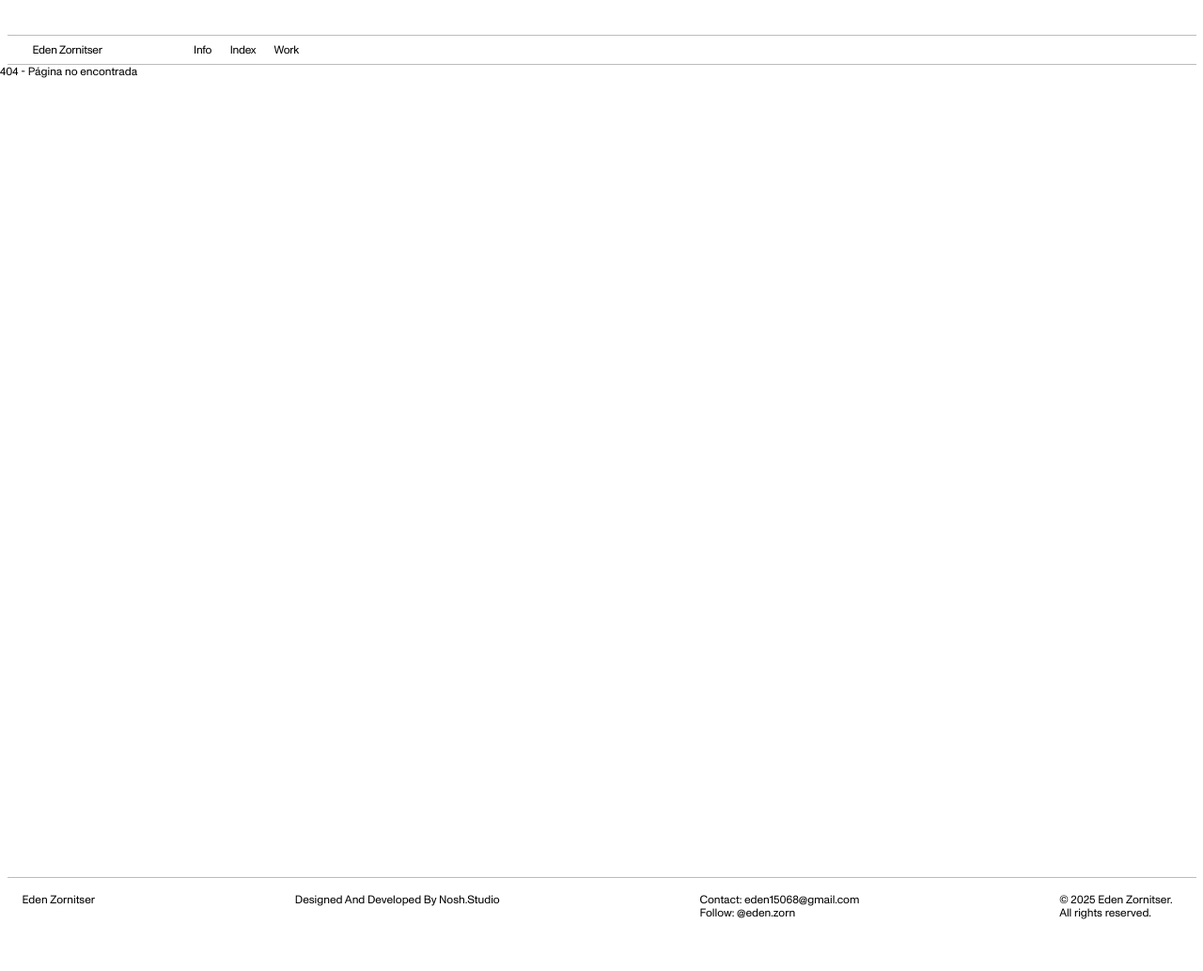
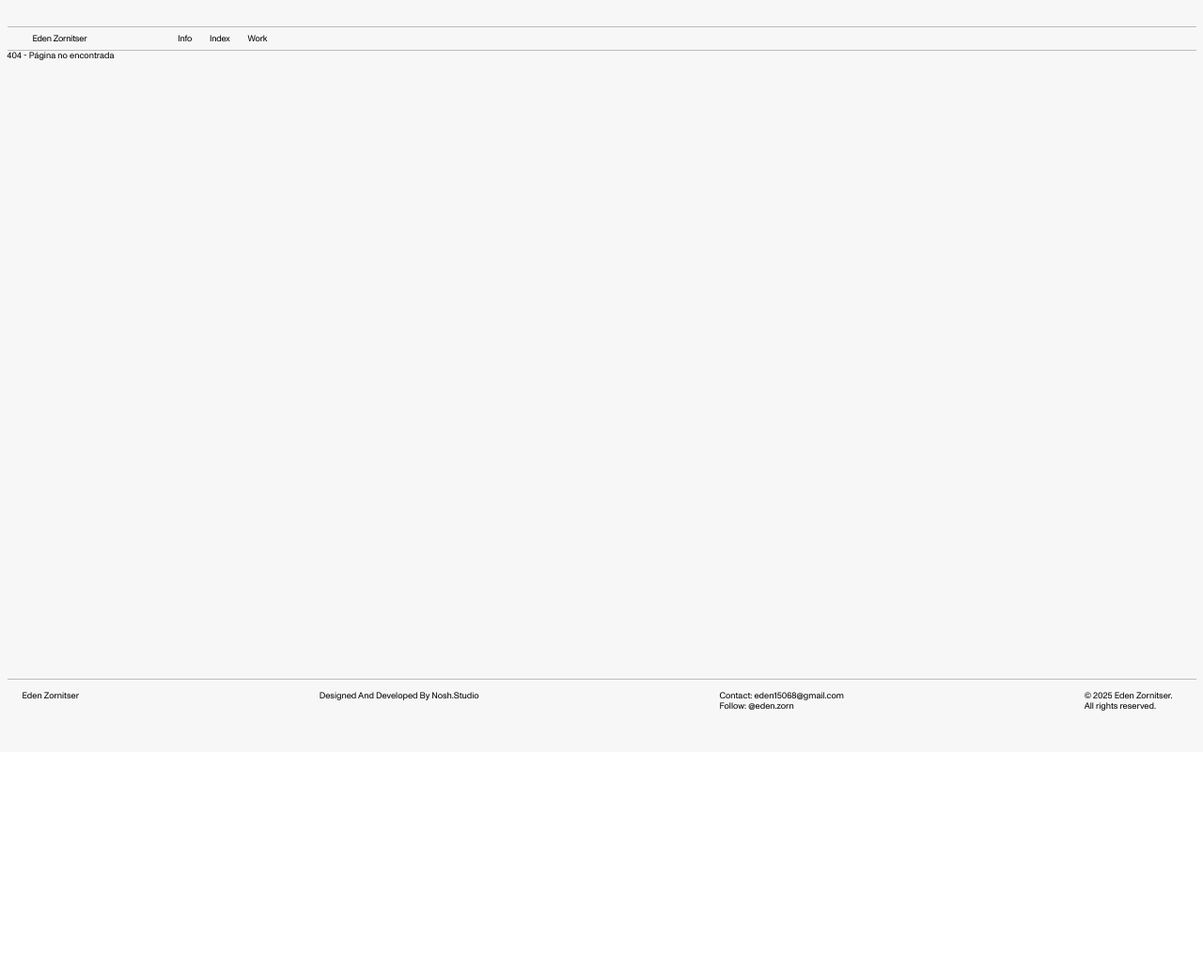
Before and after one commit to F-Capi/Eden, a website: page public/index.html in a window 1280 px wide. Shown: the whole page at 94% size. After the commit the page ends 800 px from the top, so only its background shows below. Drawn offline with Linux system fonts and the light colour scheme.

Commit message:
scroll deleted, all styles chance

```diff
--- a/package.json
+++ b/package.json
@@ -10,6 +10,7 @@
   "license": "ISC",
   "dependencies": {
     "cors": "^2.8.5",
+    "dotenv": "^16.4.5",
     "express": "^4.21.1"
   },
   "description": ""
--- a/public/css/common.css
+++ b/public/css/common.css
@@ -26,7 +26,7 @@
 }
 
 #content {
-    min-height: 864px;
+    min-height: 806px;
     position: relative;
 }
 
@@ -34,13 +34,11 @@
     margin: 0;
     border-top: 1px solid #BCBCBC;
     border-bottom: 1px solid #BCBCBC;
-    margin-top: 36.75px;
+    margin-top: 36.41px;
     padding:  8px 0;
     margin-left: 7.5px;
     margin-right: 7.5px;
 letter-spacing: -0.02em;
-
-
 }
 .nav a{
 
--- /dev/null
+++ b/public/css/new.css
@@ -0,0 +1,190 @@
+
+@font-face {
+    font-family: 'ABCMonumentGrotesk';
+    src: url('/fonts/ABCMonumentGrotesk-Regular-Trial.woff2?v=1') format('woff2'),
+    url('/fonts/ABCMonumentGrotesk-Regular-Trial.woff?v=1') format('woff');
+    font-weight: 400;
+    font-style: normal;
+}
+
+@font-face {
+    font-family: 'ABCMonumentGrotesk-Medium';
+    src: url('/fonts/ABCMonumentGrotesk-Medium-Trial.otf') format('opentype');
+    font-weight: 500;
+    font-style: normal;
+}
+*{
+    font-family: 'ABCMonumentGrotesk', sans-serif;
+    font-size: calc(12 / 1024 * 100vh);
+    font-weight: 400;
+    padding: 0;
+    margin: 0;
+    box-sizing: border-box;
+    text-decoration: none;
+    color: black;
+}
+html, body {
+    margin: 0;
+    padding: 0;
+    height: 100%;
+    overflow: hidden;
+      }
+
+
+  .main-container {
+    z-index: 0;
+    position: relative;
+    background-color: #F7F7F7;
+    height: 100vh;
+    width: 100vw;
+    display: flex;
+    flex-direction: column;
+    overflow: hidden;
+    padding-right: 7.5px;
+    padding-left: 7.5px;
+}
+header{
+    width: 100%;
+}
+.nav{
+    margin: 0;
+    border-top: 1px solid #BCBCBC;
+    border-bottom: 1px solid #BCBCBC;
+    margin-top: calc(36.41 / 1024 * 100vh);
+    padding: calc(8 / 1024 * 100vh) 0;
+
+letter-spacing: -0.02em;
+}
+.nav a{
+
+    margin-right: 17px;
+}
+.nav .home{
+    margin-left:26.95px;
+    margin-right:95px;
+}
+
+
+footer {
+    border-top: 1px solid #BCBCBC; /* Mantiene el borde superior */
+    padding-top: calc(16 / 1024 * 100vh); /* Padding superior adaptado a la altura del diseño base */
+}
+
+
+footer {
+    position: relative; /* Cambiado de absolute a relative */
+    border-top: 1px solid #BCBCBC;
+    padding-top: calc(16 / 1024 * 100vh);
+    display: flex;
+    justify-content: space-between;
+    height: calc(100 / 1024 * 100vh);
+    width: 100%;
+    margin-top: auto; /* Empuja el footer al final de .main-container */
+}
+
+
+footer .footer-section:nth-of-type(1) {
+    margin-left:16px;
+}
+
+footer .footer-section:nth-of-type(4) {
+    margin-right:25px;
+}
+
+
+#cover_container {
+    position: absolute;
+    top: 50%; /* Centrar verticalmente */
+    left: 50%; /* Centrar horizontalmente */
+    transform: translate(-50%, -50%); /* Ajustar el centrado */
+    height: calc(800/ 1024 * 100vh); /* Altura relativa basada en 1024px */
+    width: auto; /* El ancho se ajusta automáticamente en proporción */
+    display: flex; /* Flexbox para alinear contenido interno (la imagen) */
+    justify-content: center;
+    align-items: center;
+    z-index: -10;
+}
+
+#cover_container img {
+    height: 100%; /* La imagen ocupa toda la altura del contenedor */
+    width: auto; /* El ancho se ajusta proporcionalmente */
+}
+
+
+#projects {
+    margin-top: calc(59 / 1024 * 100vh); /* Margen superior adaptado */
+}
+
+#projects .project:last-of-type {
+    border-bottom: 1px solid #BCBCBC; /* Se mantiene constante */
+}
+
+.project {
+    border-top: 1px solid #BCBCBC; /* Se mantiene constante */
+    padding-top: calc(6 / 1024 * 100vh); /* Padding superior adaptado */
+    padding-bottom: calc(5 / 1024 * 100vh); /* Padding inferior adaptado */
+    display: flex;
+    align-items: center;
+    position: relative;
+}
+
+.project div {
+    display: flex;
+    gap: calc(23 / 1440 * 100vw); /* Espaciado entre elementos adaptado */
+}
+
+.project > div {
+    margin-left: calc(15 / 1440 * 100vw); /* Margen izquierdo adaptado */
+}
+
+.project div a {
+    font-family: 'ABCMonumentGrotesk-Medium', sans-serif;
+    font-size: calc(24 / 1024 * 100vh); /* Tamaño de fuente relativo */
+    text-align: left;
+}
+
+.project div span {
+    font-size: calc(12 / 1024 * 100vh); /* Tamaño de fuente relativo */
+    font-weight: 500;
+    line-height: calc(0.96 / 1024 * 100vh); /* Altura de línea relativa */
+    display: flex;
+    align-items: center;
+}
+
+.project-hover {
+    display: inline-block;
+    position: relative;
+    padding-left: 7px; /* Padding izquierdo adaptado */
+    padding-right: 3px; /* Padding derecho adaptado */
+    font-size: calc(32 / 1024 * 100vh); /* Fuente relativa en rem o vh */
+}
+.work-project-year{
+    position: absolute;
+    left: calc(430/1024 * 100vh);
+}
+
+
+/* Clase general para el hover effect */
+.hover-effect {
+    position: relative;
+    display: inline-block;
+    cursor: pointer;
+    overflow: visible;
+}
+
+.hover-effect::after {
+    content: '';
+    position: absolute;
+    bottom: calc(3/1024*100vh);
+    left: 0;
+    right: 0;
+    height: 70%;
+    background: #F4FF61;
+    transform: scaleX(0);
+    transform-origin: center bottom;
+    z-index: -1;
+}
+
+.hover-effect:hover::after {
+    transform: scaleX(1);
+}
--- a/public/index.html
+++ b/public/index.html
@@ -5,11 +5,12 @@
     <meta charset="UTF-8">
     <meta name="viewport" content="width=device-width, initial-scale=1.0">
     <title></title>
-    <link rel="stylesheet" href="/css/common.css">
+    <link rel="stylesheet" href="/css/new.css">
     <link rel="stylesheet" href="/css/style.css">
 </head>
 
 <body>
+    <!--
     <header>
         <nav class="nav">
             <a class="home" href="/" onclick="navigateTo('home'); return false;">Eden Zornitser</a>
@@ -40,6 +41,38 @@
             <p>All rights reserved.</p>
         </div>
     </footer>
+    -->
+    <div class="main-container">
+        <header>
+            <nav class="nav">
+                <a class="home hover-effect" href="/" onclick="navigateTo('home'); return false;">Eden Zornitser</a>
+                <a class="hover-effect" href="/about" onclick="navigateTo('about'); return false;">Info</a>
+                <a class="hover-effect" href="/about" onclick="navigateTo('about'); return false;">Index</a>
+                <a class="hover-effect" href="/work" onclick="navigateTo('work'); return false;">Work</a>
+            </nav>
+        </header>
+        <div id="content">
+
+
+        </div>
+        <footer>
+            <div class="footer-section">
+                <p>Eden Zornitser</p>
+            </div>
+            <div class="footer-section">
+                <p>Designed And Developed By Nosh.Studio</p>
+            </div>
+            <div class="footer-section">
+                <p>Contact: <a href="mailto:eden15068@gmail.com">eden15068@gmail.com</a></p>
+                <p>Follow: <a href="https://instagram.com/eden.zorn" target="_blank">@eden.zorn</a></p>
+            </div>
+
+            <div class="footer-section">
+                <p>© 2025 Eden Zornitser.</p>
+                <p>All rights reserved.</p>
+            </div>
+        </footer>
+    </div>
     <script src="/js/router.js"></script>
 </body>
 
--- a/public/js/work.js
+++ b/public/js/work.js
@@ -22,12 +22,12 @@ async function loadProjects() {
             hoverElement.classList.add('project-hover');
 
             const span = document.createElement('span');
-            span.innerHTML = `<span>${project.year}</span>`;
-
+            span.innerHTML = project.year;
+            span.classList.add("work-project-year");
             projectElement.appendChild(hoverElement);
             projectElement.appendChild(span);
             hoverElement.innerHTML = `
-          <a href="/project/${project.id}">${project.name}</a>
+          <a class="hover-effect" href="/project/${project.id}">${project.name}</a>
          `;
 
             hoverElement.addEventListener("mouseover", () => {
--- a/server.js
+++ b/server.js
@@ -3,7 +3,7 @@ const path = require('path');
 const fs = require('fs');
 const app = express();
 const port = process.env.PORT || 3000;
-
+require('dotenv').config();
 
 const cors = require('cors');
 app.use(cors());
```
Also changed, not shown: 1 other file.
